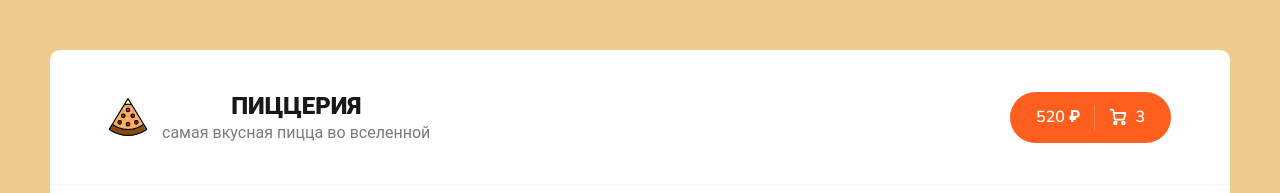
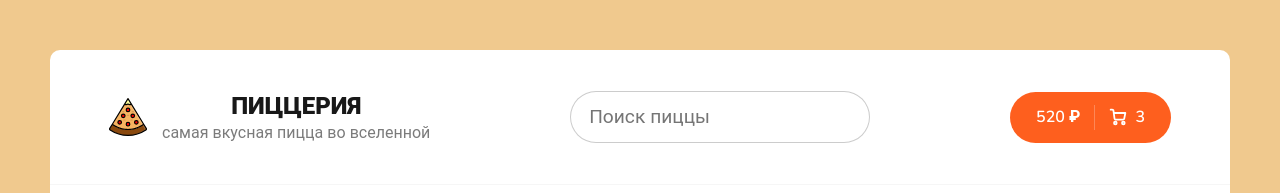
Before and after one commit to miras-zh/react-pizza-v2, a React (Create React App) app: page / in a window 1280 px wide. Shown: the top 193 px of the page. Built offline with nearby package versions, Linux system fonts and the light colour scheme; no server answers.

Commit message:
FEAT: ADDfilter search

```diff
--- a/src/App.js
+++ b/src/App.js
@@ -10,13 +10,15 @@ import Cart from "./pages/Cart";
 
 function App() {
 
+  const [search, setSearch] = React.useState('')
+console.log('search>', search)
   return (
     <div className="App">
       <div className="wrapper">
-        <Header />
+        <Header search={search} setSearch={setSearch}/>
         <div className="content">
           <Routes>
-            <Route path="/" element={<Home />}/>
+            <Route path="/" element={<Home search={search}/>}/>
             <Route path="/cart" element={<Cart />}/>
             <Route path="*" element={<NotFound />}/>
           </Routes>
--- a/src/components/Header.jsx
+++ b/src/components/Header.jsx
@@ -1,7 +1,8 @@
 import { Link } from "react-router-dom";
 import logo from "../assets/img/pizza-logo.svg";
+import Search from "./Search";
 
-function Header() {
+function Header({search, setSearch}) {
   return (
     <div className="header">
       <div className="container">
@@ -14,6 +15,7 @@ function Header() {
             </div>
           </div>
         </Link>
+        <Search search={search} setSearch={setSearch} />
         <div className="header__cart">
           <Link to="/cart" className="button button--cart">
             <span>520 ₽</span>
--- /dev/null
+++ b/src/components/Search/index.jsx
@@ -0,0 +1,32 @@
+import React from "react";
+import style from "./search.module.scss";
+
+function Search({ search, setSearch }) {
+  return (
+    <div className={style.root}>
+      <input
+        type="text"
+        value={search}
+        onChange={(event) => setSearch(event.target.value)}
+        className={style.search}
+        placeholder="Поиск пиццы"
+      />
+
+      {search && (
+        <svg
+          className={style.clearIcon}
+          onClick={()=>setSearch('')}
+          xmlns="http://www.w3.org/2000/svg"
+          height="48"
+          viewBox="0 0 48 48"
+          width="48"
+        >
+          <path d="M38 12.83l-2.83-2.83-11.17 11.17-11.17-11.17-2.83 2.83 11.17 11.17-11.17 11.17 2.83 2.83 11.17-11.17 11.17 11.17 2.83-2.83-11.17-11.17z" />
+          <path d="M0 0h48v48h-48z" fill="none" />
+        </svg>
+      )}
+    </div>
+  );
+}
+
+export default Search;
--- /dev/null
+++ b/src/components/Search/search.module.scss
@@ -0,0 +1,30 @@
+.root {
+    position: relative;
+  .search {
+    width: 300px;
+    border: 1px solid rgba($color: #000000, $alpha: 0.2);
+    padding: 12px 18px;
+    border-radius: 30px;
+    font-size: 1.2rem;
+    transition: all 1 ease-in-out;
+    &:focus {
+      border: 1px solid rgba($color: #000000, $alpha: 0.7);
+      width: 370px;
+      transition: all 1 ease-in-out;
+    }
+  }
+
+  .clearIcon {
+    width: 25px;
+    height: 25px;
+    opacity: 0.5;
+    position: absolute;
+    right: 15px;
+    top: 13px;
+
+    &:hover{
+        opacity: 0.8;
+        cursor: pointer;
+    }
+  }
+}
--- a/src/components/Sort.jsx
+++ b/src/components/Sort.jsx
@@ -2,6 +2,7 @@ import React from "react";
 
 function Sort({ value, changeSort, changeOrder, order}) {
   const [popupActive, setPopupActive] = React.useState(false);
+  const [colorSvg, setColorSvg] = React.useState("#2C2C2C");
   const listPopup = [
     {name:"популярности", sort:"raiting"},
     {name:"цене", sort:"price"},
@@ -13,7 +14,13 @@ function Sort({ value, changeSort, changeOrder, order}) {
   }
 
   const onClickSortOrder = () =>{
-     const item = order === 'desc' ? 'asc':'desc'
+     const item = order === 'desc' ? (
+       setColorSvg('#2C2C2C'),
+      'asc'
+     ):(
+      setColorSvg('#fe5f1e'),
+      'desc'
+      );
     changeOrder(item)
   }
 
@@ -21,6 +28,7 @@ function Sort({ value, changeSort, changeOrder, order}) {
     <div className="sort">
       <div className="sort__label">
         <svg
+          className={order === 'asc'?'rotateArrow':''}
           width="20"
           height="20"
           viewBox="0 0 10 6"
@@ -30,7 +38,7 @@ function Sort({ value, changeSort, changeOrder, order}) {
         >
           <path
             d="M10 5C10 5.16927 9.93815 5.31576 9.81445 5.43945C9.69075 5.56315 9.54427 5.625 9.375 5.625H0.625C0.455729 5.625 0.309245 5.56315 0.185547 5.43945C0.061849 5.31576 0 5.16927 0 5C0 4.83073 0.061849 4.68424 0.185547 4.56055L4.56055 0.185547C4.68424 0.061849 4.83073 0 5 0C5.16927 0 5.31576 0.061849 5.43945 0.185547L9.81445 4.56055C9.93815 4.68424 10 4.83073 10 5Z"
-            fill="#2C2C2C"
+            fill={colorSvg}
           />
         </svg>
         <b>Сортировка по:</b>
--- a/src/pages/Home.jsx
+++ b/src/pages/Home.jsx
@@ -4,7 +4,7 @@ import CardPizza from "../components/CardPizza";
 import Categories from "../components/Categories";
 import Sort from "../components/Sort";
 
-function Home() {
+function Home({search}) {
   let [items, setItems] = React.useState([]);
   let [isLoad, setLoad] = React.useState(false);
 
@@ -15,7 +15,6 @@ function Home() {
     });
   const [sortOrder, setSortOrder] = React.useState('desc');
 
-  console.log("sort>", sortType);
   React.useEffect(() => {
     let url = `${categoryId > 0 ? "category=" + categoryId : ""}`;
     url = url + `&sortBy=${sortType.sort}&order=${sortOrder}`
@@ -30,6 +29,15 @@ function Home() {
       });
     window.scrollTo(0, 0);
   }, [categoryId,sortType, sortOrder]);
+
+  const pizzasList = items
+  .filter((obj)=>{
+    if(obj.title.toLowerCase().includes(search.toLowerCase())){
+      return true
+    }
+    return false
+  })
+  .map((obj) => <CardPizza key={obj.id} {...obj}/>)
   return (
     <>
       <div className="container">
@@ -48,7 +56,7 @@ function Home() {
         <div className="content__items">
           {!isLoad
             ? [...new Array(6)].map((_, index) => <Skeleton key={index} />)
-            : items.map((obj) => <CardPizza key={obj.id} {...obj} />)}
+            : pizzasList }
         </div>
       </div>
     </>
--- a/src/scss/components/_sort.scss
+++ b/src/scss/components/_sort.scss
@@ -9,6 +9,9 @@
 
     svg {
       margin-right: 8px;
+    }
+    svg.rotateArrow{
+      transform: rotate(180deg);
     }
 
     b {
```
